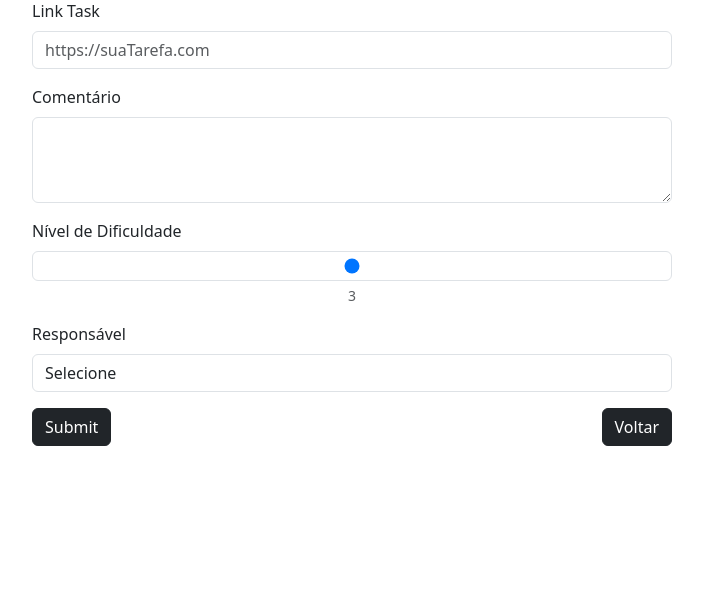
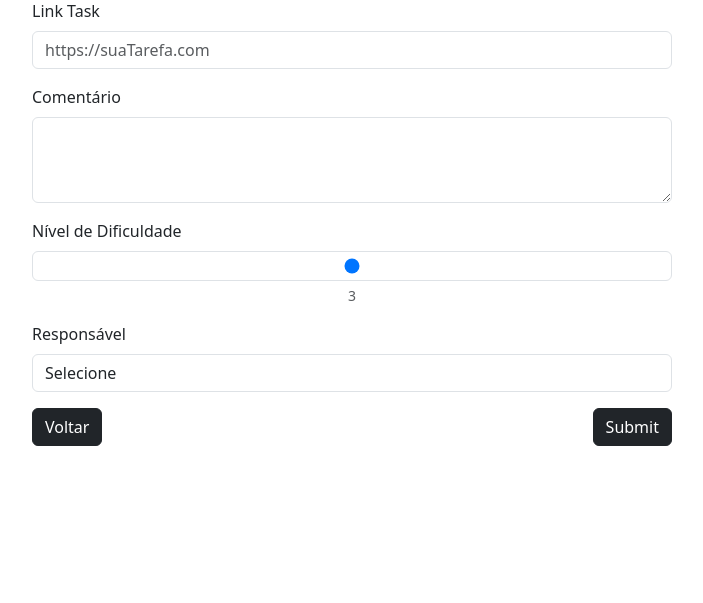
Before and after one commit to richard-melo/crud-tests, a PHP site: page /newCard.php in a window 1280 px wide. Shown: the part 113-716 px from the top of the page, without its empty margins (288-991 px from the left). Run offline with PHP 8.4, Linux system fonts and the light colour scheme.

Commit message:
enviando para index

```diff
--- a/newCard.php
+++ b/newCard.php
@@ -34,7 +34,7 @@
 
     <h1 style="text-align: center;">Nova Tarefa</h1>
     <div style="display: flex; justify-content: center;">
-        <form action="./api/information" method="POST" class="formNewTask" style="width: 50%;">
+        <form action="index.php" method="POST" class="formNewTask" style="width: 50%;">
             <input type="hidden" name="action" value="save">
             <div class="mb-3">
                 <label for="link" class="form-label">Link Task</label>
@@ -68,12 +68,14 @@
                 </select>
             </div>
             <div class="d-flex justify-content-between">
-                <button type="submit" class="btn btn-dark">Submit</button>
-                <a href="index.php" class="btn btn-dark float-end">Voltar</a>
+                <a href="index.php" class="btn btn-dark">Voltar</a>
+                <button type="submit" class="btn btn-dark float-end">Submit</button>
             </div>
         </form>
     </div>
-
-
-
-</body>
+</body><?php
+if ($_SERVER['REQUEST_METHOD'] === 'POST') {
+    header('Location: index.php');
+    exit;
+}
+?>
```
